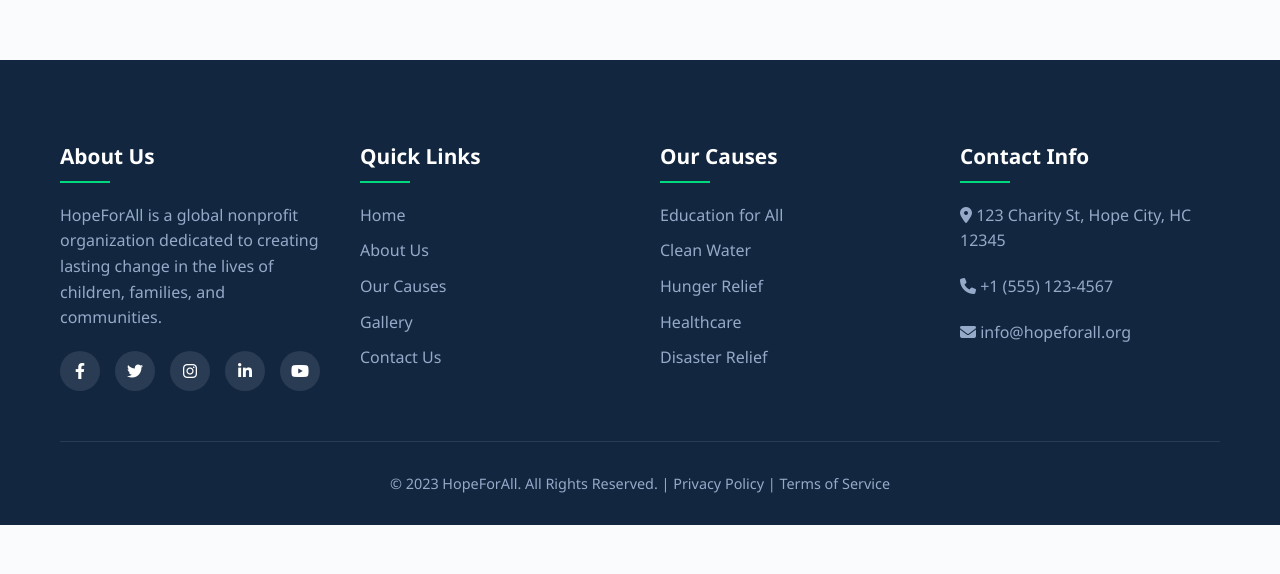
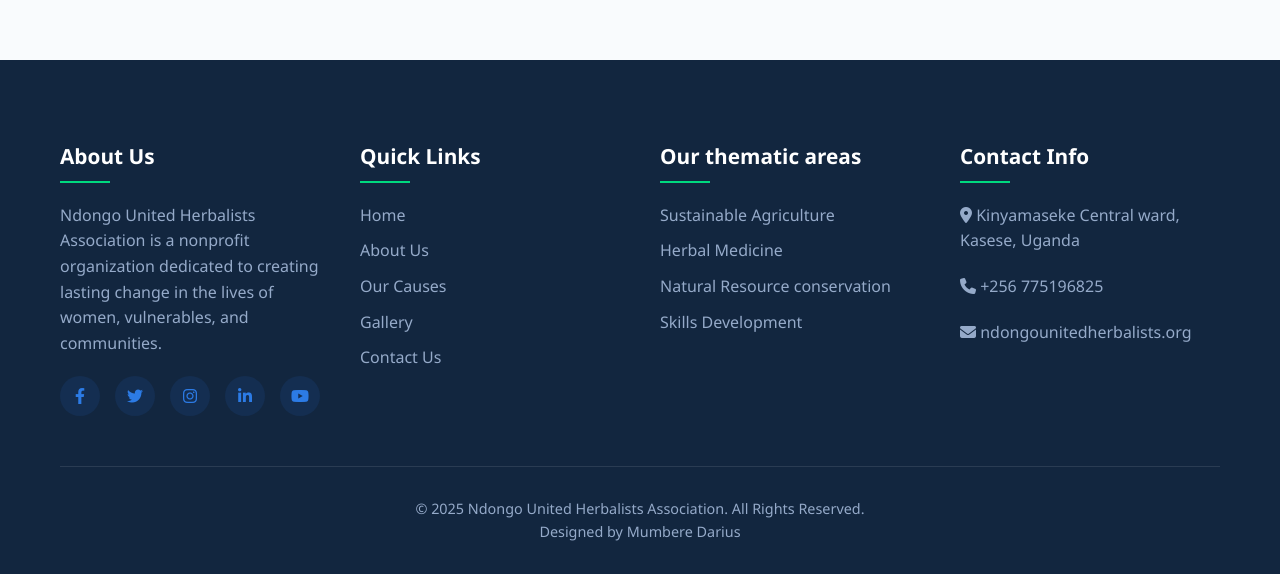
Before and after one commit to Dariusmumbere/website, a plain HTML site: page contact.html in a window 1280 px wide. Shown: the part 1949-2523 px from the top of the page. Before the commit the page ends 2474 px from the top, so only its background shows below. Drawn offline with nearby package versions, Linux system fonts and the light colour scheme.

Commit message:
Update contact.html

```diff
--- a/contact.html
+++ b/contact.html
@@ -780,8 +780,8 @@
             <div class="footer-content">
                 <div class="footer-col">
                     <h3>About Us</h3>
-                    <p>HopeForAll is a global nonprofit organization dedicated to creating lasting change in the lives of children, families, and communities.</p>
-                    <div class="footer-social-links">
+                    <p>Ndongo United Herbalists Association is a nonprofit organization dedicated to creating lasting change in the lives of women, vulnerables, and communities.</p>
+                    <div class="social-links">
                         <a href="#"><i class="fab fa-facebook-f"></i></a>
                         <a href="#"><i class="fab fa-twitter"></i></a>
                         <a href="#"><i class="fab fa-instagram"></i></a>
@@ -802,26 +802,26 @@
                 </div>
 
                 <div class="footer-col">
-                    <h3>Our Causes</h3>
+                    <h3>Our thematic areas</h3>
                     <ul class="footer-links">
-                        <li><a href="#">Education for All</a></li>
-                        <li><a href="#">Clean Water</a></li>
-                        <li><a href="#">Hunger Relief</a></li>
-                        <li><a href="#">Healthcare</a></li>
-                        <li><a href="#">Disaster Relief</a></li>
+                        <li><a href="#">Sustainable Agriculture</a></li>
+                        <li><a href="#">Herbal Medicine</a></li>
+                        <li><a href="#">Natural Resource conservation</a></li>
+                        <li><a href="#">Skills Development</a></li>
                     </ul>
                 </div>
 
                 <div class="footer-col">
                     <h3>Contact Info</h3>
-                    <p><i class="fas fa-map-marker-alt"></i> 123 Charity St, Hope City, HC 12345</p>
-                    <p><i class="fas fa-phone"></i> +1 (555) 123-4567</p>
-                    <p><i class="fas fa-envelope"></i> info@hopeforall.org</p>
+                    <p><i class="fas fa-map-marker-alt"></i> Kinyamaseke Central ward, Kasese, Uganda</p>
+                    <p><i class="fas fa-phone"></i> +256 775196825</p>
+                    <p><i class="fas fa-envelope"></i> ndongounitedherbalists.org</p>
                 </div>
             </div>
 
             <div class="footer-bottom">
-                <p>&copy; 2023 HopeForAll. All Rights Reserved. | <a href="#">Privacy Policy</a> | <a href="#">Terms of Service</a></p>
+                <p>&copy; 2025 Ndongo United Herbalists Association. All Rights Reserved. </p>
+                <p>Designed by <a href = "https://dariusmumbere.github.io/personal">Mumbere Darius</a></p>
             </div>
         </div>
     </footer>
```
